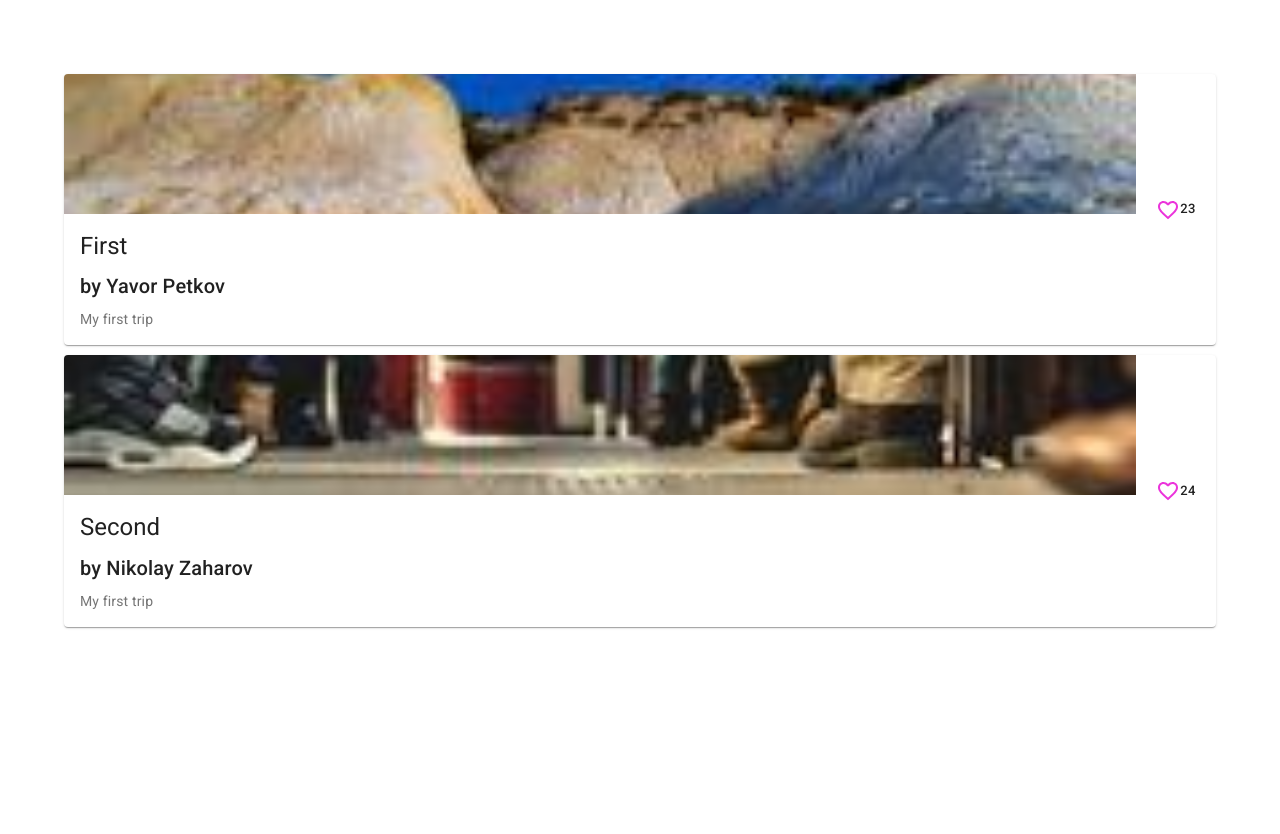
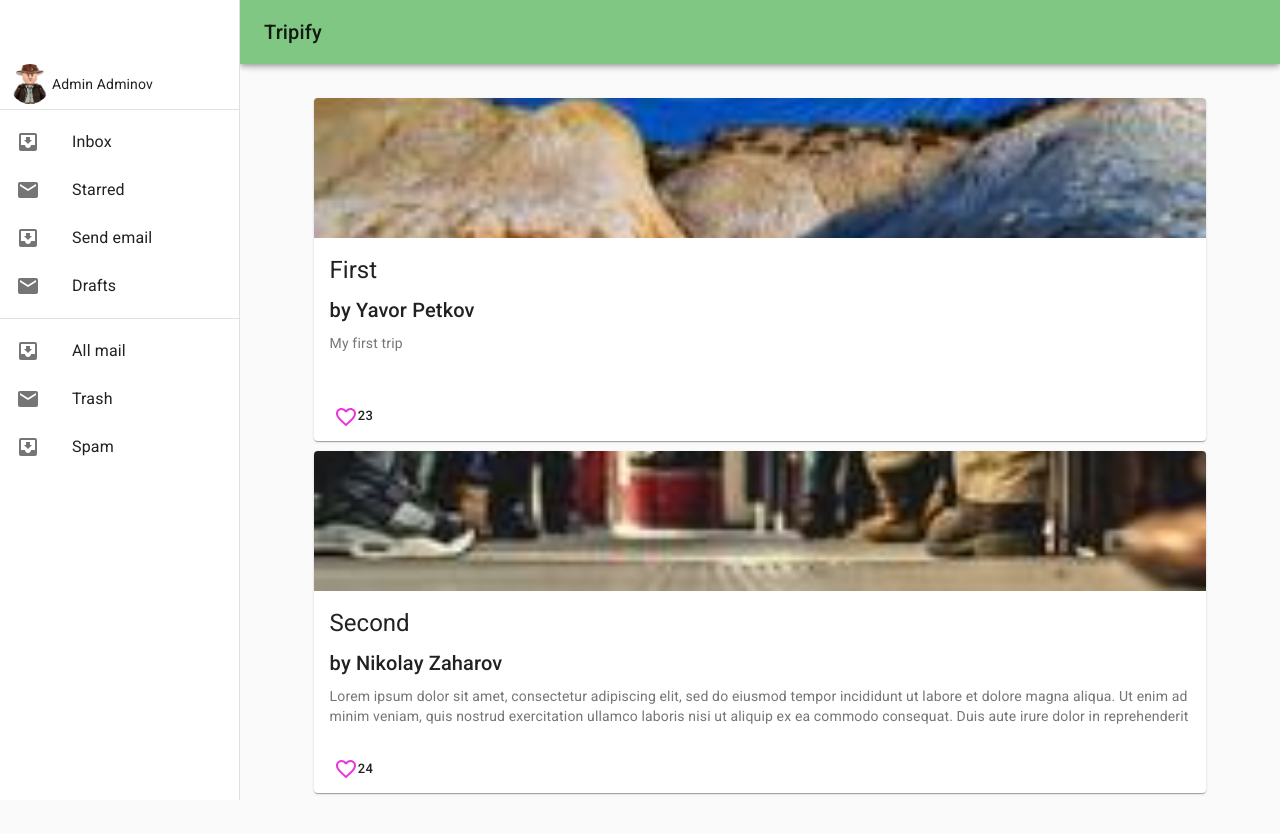
Before and after one commit to nzaharov/hci_project, a React (Create React App) app: page / in a window 1280 px wide. Shown: the top 834 px of the page. Before the commit the page ends 800 px from the top, so only its background shows below. Built offline with nearby package versions, Linux system fonts and the light colour scheme.

Commit message:
Add drawer

```diff
--- a/src/App.js
+++ b/src/App.js
@@ -5,15 +5,19 @@ import Login from './login/index';
 import TripDetails from './trip-details';
 import { ThemeContext } from './theme-context';
 import MainPage from './main-page';
+import Drawer from './drawer';
 
 function App() {
   const theme = useContext(ThemeContext);
   return (
     <BrowserRouter>
     <ThemeProvider theme={theme}>
-      <Route exact path='/auth/login' component={Login}/>
-      <Route exact path='/' component={MainPage} />
+      <Drawer>
+        <Route exact path='/auth/login' component={Login}/>
+        <Route exact path='/' component={MainPage} />
+      </Drawer>
       <Route exact path='/trip' component={TripDetails} />
+
     </ThemeProvider>
     </BrowserRouter>
 
--- /dev/null
+++ b/src/drawer.js
@@ -0,0 +1,167 @@
+import React from 'react';
+import PropTypes from 'prop-types';
+import AppBar from '@material-ui/core/AppBar';
+import CssBaseline from '@material-ui/core/CssBaseline';
+import Divider from '@material-ui/core/Divider';
+import Drawer from '@material-ui/core/Drawer';
+import Hidden from '@material-ui/core/Hidden';
+import IconButton from '@material-ui/core/IconButton';
+import InboxIcon from '@material-ui/icons/MoveToInbox';
+import List from '@material-ui/core/List';
+import ListItem from '@material-ui/core/ListItem';
+import ListItemIcon from '@material-ui/core/ListItemIcon';
+import ListItemText from '@material-ui/core/ListItemText';
+import MailIcon from '@material-ui/icons/Mail';
+import MenuIcon from '@material-ui/icons/Menu';
+import Toolbar from '@material-ui/core/Toolbar';
+import Typography from '@material-ui/core/Typography';
+import { makeStyles, useTheme } from '@material-ui/core/styles';
+import { Avatar } from '@material-ui/core';
+
+const drawerWidth = 240;
+
+const useStyles = makeStyles((theme) => ({
+  root: {
+    display: 'flex',
+  },
+  drawer: {
+    [theme.breakpoints.up('sm')]: {
+      width: drawerWidth,
+      flexShrink: 0,
+    },
+  },
+  appBar: {
+    [theme.breakpoints.up('sm')]: {
+      width: `calc(100% - ${drawerWidth}px)`,
+      marginLeft: drawerWidth,
+    },
+  },
+
+  avatarPlaceholder: {
+    display: 'flex',
+    paddingLeft: '10px',
+    paddingBottom: '5px',
+  },
+  menuButton: {
+    marginRight: theme.spacing(2),
+    [theme.breakpoints.up('sm')]: {
+      display: 'none',
+    },
+  },
+
+  name:{
+    paddingTop: '10px',
+    paddingLeft: '2px'
+  },
+  // necessary for content to be below app bar
+  toolbar: theme.mixins.toolbar,
+  drawerPaper: {
+    width: drawerWidth,
+  },
+  content: {
+    flexGrow: 1,
+    padding: theme.spacing(3),
+  },
+}));
+
+function ResponsiveDrawer(props) {
+  const { window, children } = props;
+  const classes = useStyles();
+  const theme = useTheme();
+  const [mobileOpen, setMobileOpen] = React.useState(false);
+
+  const handleDrawerToggle = () => {
+    setMobileOpen(!mobileOpen);
+  };
+
+  const drawer = (
+    <div>
+      <div className={classes.toolbar} />
+      <div className={classes.avatarPlaceholder}>
+        <Avatar src='/images/avatar.png'/> <span className={classes.name}>Admin Adminov </span>
+      </div>
+      <Divider />
+      <List>
+        {['Inbox', 'Starred', 'Send email', 'Drafts'].map((text, index) => (
+          <ListItem button key={text}>
+            <ListItemIcon>{index % 2 === 0 ? <InboxIcon /> : <MailIcon />}</ListItemIcon>
+            <ListItemText primary={text} />
+          </ListItem>
+        ))}
+      </List>
+      <Divider />
+      <List>
+        {['All mail', 'Trash', 'Spam'].map((text, index) => (
+          <ListItem button key={text}>
+            <ListItemIcon>{index % 2 === 0 ? <InboxIcon /> : <MailIcon />}</ListItemIcon>
+            <ListItemText primary={text} />
+          </ListItem>
+        ))}
+      </List>
+    </div>
+  );
+
+  const container = window !== undefined ? () => window().document.body : undefined;
+
+  return (
+    <div className={classes.root}>
+      <CssBaseline />
+      <AppBar position="fixed" className={classes.appBar}>
+        <Toolbar>
+          <IconButton
+            color="inherit"
+            aria-label="open drawer"
+            edge="start"
+            onClick={handleDrawerToggle}
+            className={classes.menuButton}
+          >
+            <MenuIcon />
+          </IconButton>
+          <Typography variant="h6" noWrap>
+            Tripify
+          </Typography>
+        </Toolbar>
+      </AppBar>
+      <nav className={classes.drawer} aria-label="mailbox folders">
+        {/* The implementation can be swapped with js to avoid SEO duplication of links. */}
+        <Hidden smUp implementation="css">
+          <Drawer
+            container={container}
+            variant="temporary"
+            anchor={theme.direction === 'rtl' ? 'right' : 'left'}
+            open={mobileOpen}
+            onClose={handleDrawerToggle}
+            classes={{
+              paper: classes.drawerPaper,
+            }}
+            ModalProps={{
+              keepMounted: true, // Better open performance on mobile.
+            }}
+          >
+            {drawer}
+          </Drawer>
+        </Hidden>
+        <Hidden xsDown implementation="css">
+          <Drawer
+            classes={{
+              paper: classes.drawerPaper,
+            }}
+            variant="permanent"
+            open
+          >
+            {drawer}
+          </Drawer>
+        </Hidden>
+      </nav>
+      <main className={classes.content}>
+        {children}
+      </main>
+    </div>
+  );
+}
+
+ResponsiveDrawer.propTypes = {
+  window: PropTypes.func,
+};
+
+export default ResponsiveDrawer;
--- a/src/main-page/index.js
+++ b/src/main-page/index.js
@@ -11,7 +11,8 @@ const TripList=() => {
       marginTop: theme.spacing(8),
       display: 'flex',
       justifyContent: 'center',
-      width: '100%'
+      width: '100%',
+      marginBottom: '20px'
     },
     cards: {
       display: 'flex',
--- a/src/main-page/trip-card.js
+++ b/src/main-page/trip-card.js
@@ -1,5 +1,5 @@
 import React, { useState } from 'react';
-import { Link, useHistory } from 'react-router-dom';
+import { useHistory } from 'react-router-dom';
 import { makeStyles } from '@material-ui/core/styles';
 import FavoriteIcon from '@material-ui/icons/Favorite';
 import FavoriteBorderIcon from '@material-ui/icons/FavoriteBorder';
@@ -13,10 +13,12 @@ import Typography from '@material-ui/core/Typography';
 
 const useStyles = makeStyles({
   root: {
+    maxHeight: '380px',
     width: '100%',
     marginTop: '10px',
     display: 'flex',
-    justifyContent: 'center'
+    justifyContent: 'center',
+    flexDirection: 'column'
   },
   cardContainer: {
     display: 'flex',
@@ -25,6 +27,12 @@ const useStyles = makeStyles({
 
   heartButton: {
     color: '#da42f5',
+  },
+
+  description: {
+    overflowWrap: 'break-word',
+    height: '2.7rem',
+    overflowY: 'hidden'
   }
 });
 
@@ -51,7 +59,7 @@ export default function ImgMediaCard(props) {
         <CardMedia
           component="img"
           alt="Trip thumnail"
-          height="140"
+          height="140px"
           image={`/images/${trip.thumbnail}`}
           title="Contemplative Reptile"
         />
@@ -60,7 +68,7 @@ export default function ImgMediaCard(props) {
             {trip.name}
           </Typography>
           <Typography gutterBottom variant="h6" component="h4">by {trip.author}</Typography>
-          <Typography variant="body2" color="textSecondary" component="p">
+          <Typography variant="body2" color="textSecondary" component="p" className={classes.description}>
             {trip.description}
           </Typography>
         </CardContent>
--- a/src/main-page/trips.js
+++ b/src/main-page/trips.js
@@ -8,7 +8,7 @@ export default [
     stops: [{ title: 'First stop', coordinates: [40, 30] }, { title: 'Second Stop', coordinates: [40, 30] }]
   },
   {
-    name: 'Second', description: 'My first trip',
+    name: 'Second', description: 'Lorem ipsum dolor sit amet, consectetur adipiscing elit, sed do eiusmod tempor incididunt ut labore et dolore magna aliqua. Ut enim ad minim veniam, quis nostrud exercitation ullamco laboris nisi ut aliquip ex ea commodo consequat. Duis aute irure dolor in reprehenderit in voluptate velit esse cillum dolore eu fugiat nulla pariatur. Excepteur sint occaecat cupidatat non proident, sunt in culpa qui officia deserunt mollit anim id est laborum.',
     author: 'Nikolay Zaharov',
     thumbnail: '1.jpg',
     loked: true,
```
Also changed, not shown: public/images/avatar.png (added).
